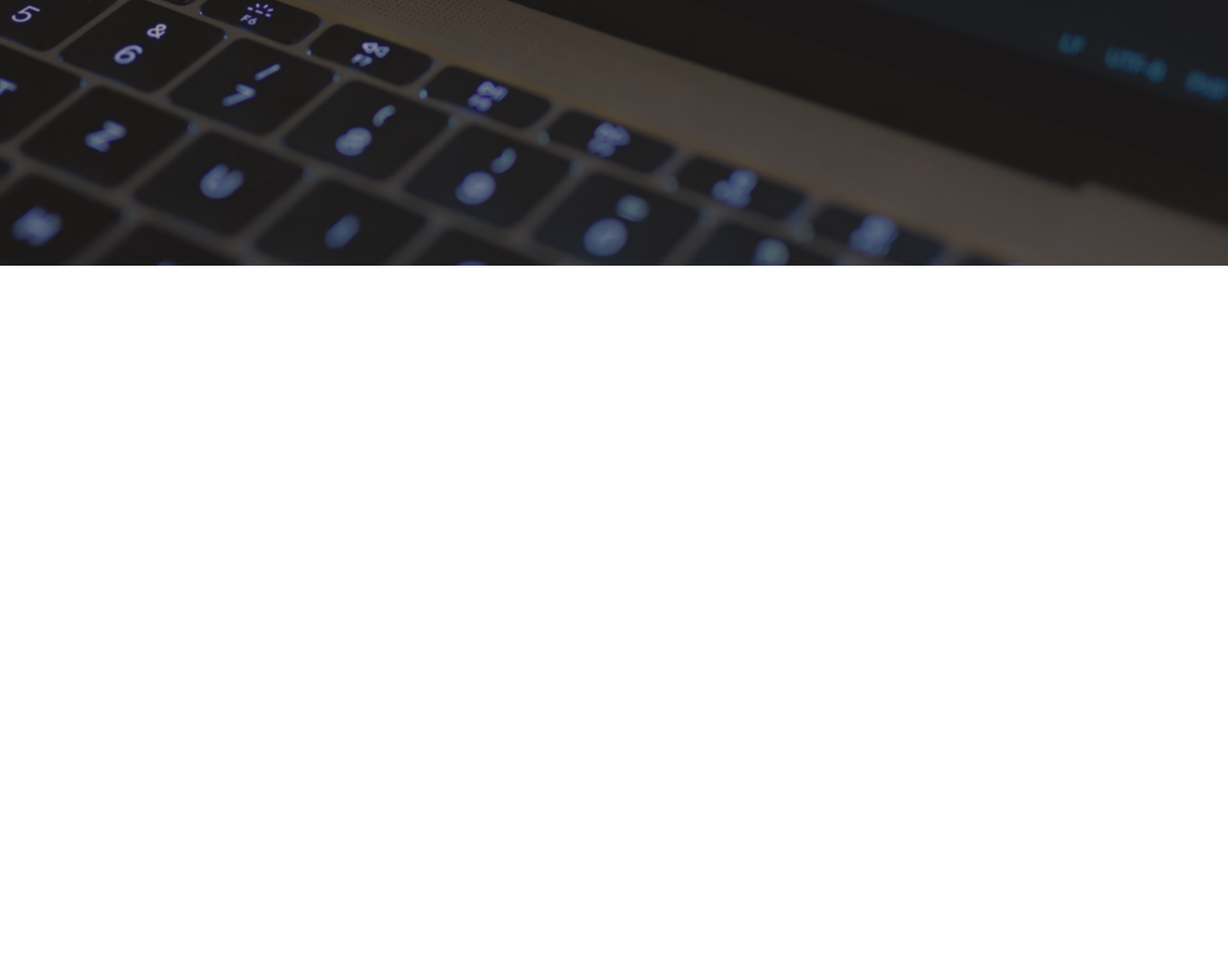
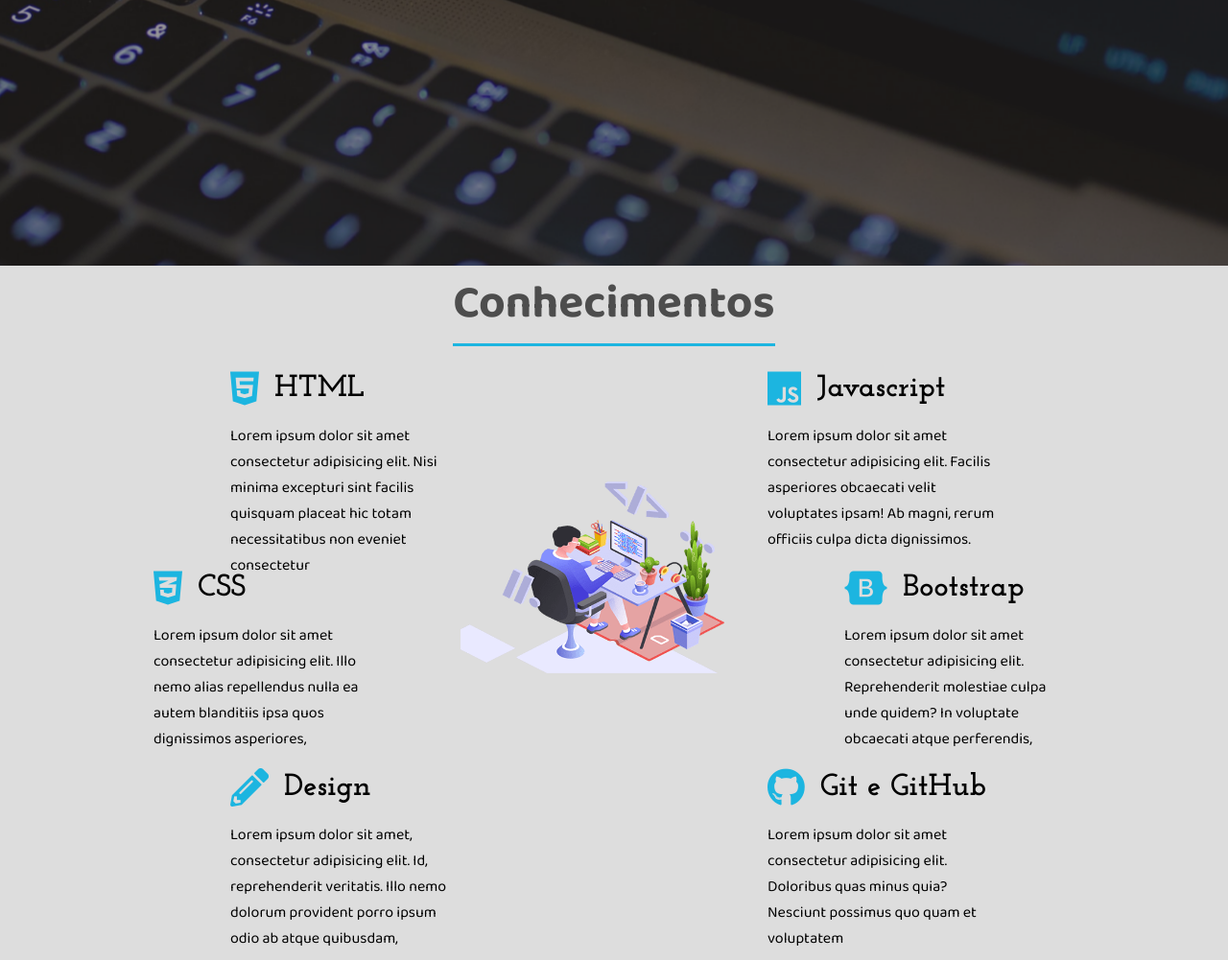
Before and after one commit to JeanClaudio/Portfolio, a plain HTML site: page index.html in a window 1280 px wide. Shown: the part 523-1524 px from the top of the page at 96% size. Before the commit the page ends 800 px from the top, so only its background shows below. Drawn offline with Linux system fonts and the light colour scheme.

Commit message:
conhecimentos

```diff
--- a/index.html
+++ b/index.html
@@ -34,7 +34,7 @@
 
         </header>
 
-            <div class="sidebar">
+            <aside class="sidebar">
                 <nav>
                     <ul class="menu">
                         <li class="menu-item"><a href="#" class="menu-link">Home</a></li>
@@ -49,7 +49,73 @@
                     <a href="#"><i class="fab fa-github-alt"></i></a>
                     <a href="#"><i class="fab fa-twitter"></i></a>
                 </div>
-            </div>
+            </aside>
+
+            <section class="sessao-conhecimentos">
+                <div class="sessao-header">
+                    <h1>Conhecimentos</h1>
+                </div>
+                <div class="conhecimentos">
+                    <div class="conhecimento">
+                        <div class="conhecimento-header">
+                            <i class="fab fa-html5"></i>
+                            <h3>HTML</h3>
+                        </div>
+                        <div class="conhecimento-text">
+                            <p>Lorem ipsum dolor sit amet consectetur adipisicing elit. Nisi minima excepturi sint facilis quisquam placeat hic totam necessitatibus non eveniet consectetur </p>
+                        </div>
+                    </div>
+                    <div class="conhecimento">
+                        <div class="conhecimento-header">
+                            <i class="fab fa-css3-alt"></i>
+                            <h3>CSS</h3>
+                        </div>
+                        <div class="conhecimento-text">
+                            <p>Lorem ipsum dolor sit amet consectetur adipisicing elit. Illo nemo alias repellendus nulla ea autem blanditiis ipsa quos dignissimos asperiores, </p>
+                        </div>
+                    </div>
+                    <div class="conhecimento">
+                        <div class="conhecimento-header">
+                            <i class="fas fa-pencil-alt"></i>
+                            <h3>Design</h3>
+                        </div>
+                        <div class="conhecimento-text">
+                            <p>Lorem ipsum dolor sit amet, consectetur adipisicing elit. Id, reprehenderit veritatis. Illo nemo dolorum provident porro ipsum odio ab atque quibusdam,</p>
+                        </div>
+                    </div>
+                    <div class="conhecimento">
+                        <div class="conhecimento-header">
+                            <i class="fab fa-js"></i>
+                            <h3>Javascript</h3>
+                        </div>
+                        <div class="conhecimento-text">
+                            <p>Lorem ipsum dolor sit amet consectetur adipisicing elit. Facilis asperiores obcaecati velit voluptates ipsam! Ab magni, rerum officiis culpa dicta dignissimos. </p>
+                        </div>
+                    </div>
+                    <div class="conhecimento">
+                        <div class="conhecimento-header">
+                            <i class="fab fa-bootstrap"></i>
+                            <h3>Bootstrap</h3>
+                        </div>
+                        <div class="conhecimento-text">
+                            <p>Lorem ipsum dolor sit amet consectetur adipisicing elit. Reprehenderit molestiae culpa unde quidem? In voluptate obcaecati atque perferendis, </p>
+                        </div>
+                    </div>
+                    <div class="conhecimento">
+                        <div class="conhecimento-header">
+                            <i class="fab fa-github"></i>
+                            <h3>Git e GitHub</h3>
+                        </div>
+                        <div class="conhecimento-text">
+                            <p>Lorem ipsum dolor sit amet consectetur adipisicing elit. Doloribus quas minus quia? Nesciunt possimus quo quam et voluptatem </p>
+                        </div>
+                    </div>
+                    <div class="conhecimento-img-wrapper">
+                        <img src="imagens/conhecimentos.png" alt="imagens conhecimentos">
+                    </div>
+                </div>
+            </section>
+
         </div>
     </body>
 
--- a/style.css
+++ b/style.css
@@ -246,3 +246,90 @@ header{
 .social-media i:hover{
     color: rgb(45, 161, 255);
 }
+
+.conhecimentos{
+    display: grid;
+    grid-template-columns: repeat(16,1fr);
+    grid-template-rows: repeat(6,6rem);
+    row-gap: .5rem;
+    }
+
+.conhecimento:nth-child(1){
+    grid-column: 4/7;
+    grid-row: 1/3;
+}
+
+.conhecimento:nth-child(2){
+    grid-column: 3/6;
+    grid-row: 3/5;
+}
+
+.conhecimento:nth-child(3){
+    grid-column: 4/7;
+    grid-row: 5/-1;
+}
+
+.conhecimento:nth-child(4){
+    grid-column: 11/14;
+    grid-row: 1/3;
+}
+
+.conhecimento:nth-child(5){
+    grid-column: 12/15;
+    grid-row: 3/5;
+}
+
+.conhecimento:nth-child(6){
+    grid-column: 11/14;
+    grid-row: 5/-1;
+}
+
+.sessao-conhecimentos{
+    background-color: rgb(221, 221, 221);
+}
+
+.sessao-header{
+    display: flex;
+    align-items: center;
+    justify-content: center;
+}
+
+.sessao-header h1{
+    font-family: var(--font-primary);
+    font-size: 3rem;
+    color: rgb(77, 77, 77);
+    border-bottom: solid 3px #1CB5E0;
+    margin-bottom: 1.5rem;
+}
+
+.conhecimento-header{
+    display: flex;
+    align-items: center;
+}
+
+.conhecimento-header i{
+    font-size: 2.5rem;
+    color: #1CB5E0;
+}
+
+.conhecimento-header h3{
+    font-family: var(--font-secundary);
+    font-size: 2rem;
+    padding-left: 1rem;
+}
+
+.conhecimento-text{
+    font-family: var(--font-secundary);
+    margin-top: 1rem;
+}
+
+.conhecimento-img-wrapper{
+    grid-column: 7/11;
+    grid-row: 2/6;
+    width: 100%;
+}
+
+.conhecimento-img-wrapper img{
+    object-fit: cover;
+    width: 100%;
+}
```
Also changed, not shown: imagens/conhecimentos.png (added).
